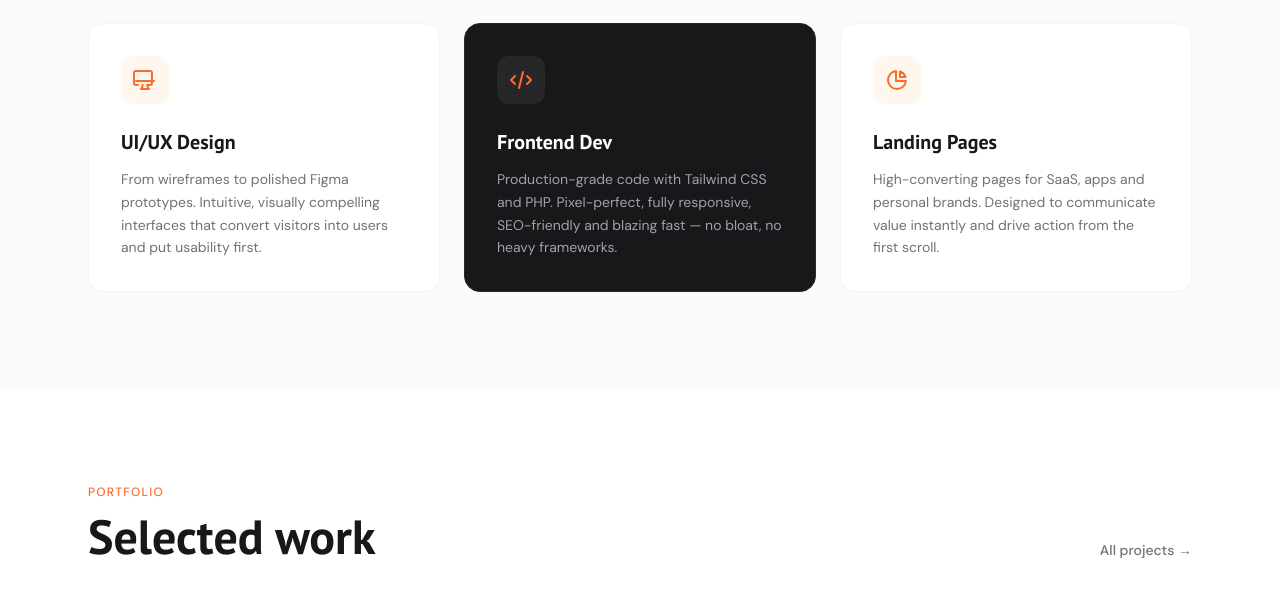
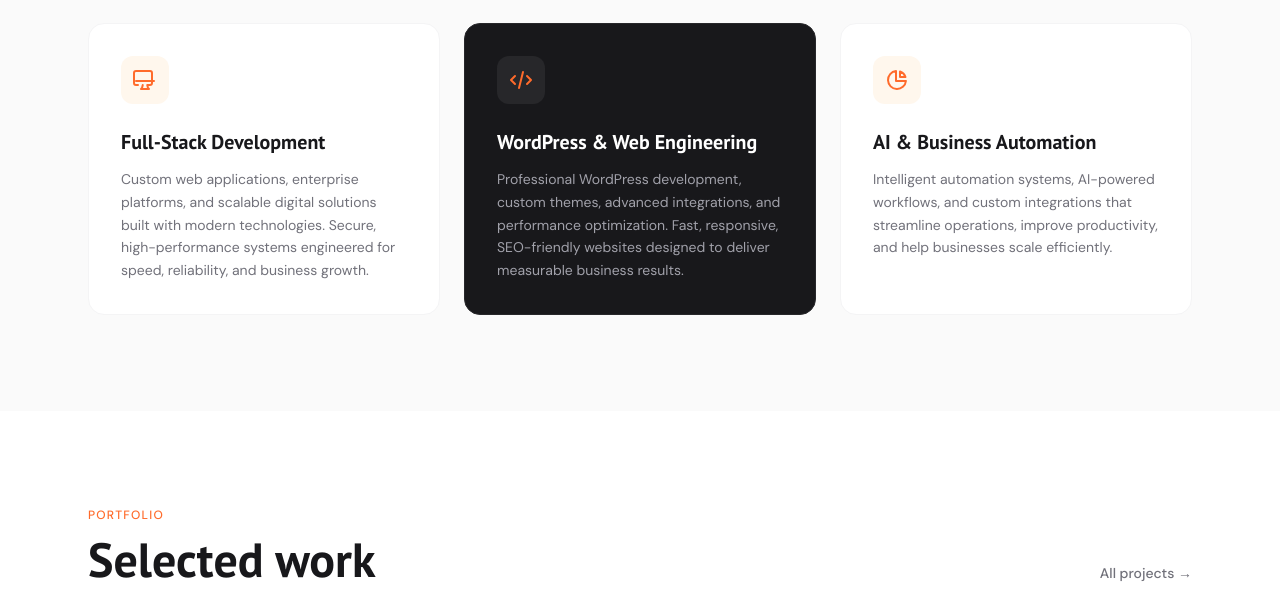
Before and after one commit to kayoluhayero-ship-it/Portfolio, a plain HTML site: page index.html in a window 1280 px wide. Shown: the part 1040-1635 px from the top of the page. Drawn offline with nearby package versions, Linux system fonts and the light colour scheme.

Commit message:
Update service descriptions and headings in index.html

```diff
--- a/index.html
+++ b/index.html
@@ -186,30 +186,50 @@
       <p class="reveal text-xs font-medium text-accent tracking-widest uppercase mb-3">What I do</p>
       <h2 class="reveal d1 font-display font-bold text-4xl md:text-5xl text-zinc-900 dark:text-white">Services</h2>
     </div>
+
     <div class="grid md:grid-cols-3 gap-6">
 
       <article class="reveal d1 card-h group bg-white dark:bg-zinc-900 rounded-2xl p-8 border border-zinc-100 dark:border-zinc-800 hover:border-accent">
         <div class="w-12 h-12 flex items-center justify-center bg-orange-50 dark:bg-zinc-800 rounded-xl mb-6 group-hover:bg-accent/10 transition-colors">
-          <svg class="w-6 h-6 text-accent" fill="none" viewBox="0 0 24 24" stroke="currentColor" aria-hidden="true"><path stroke-linecap="round" stroke-linejoin="round" stroke-width="2" d="M9.75 17L9 20l-1 1h8l-1-1-.75-3M3 13h18M5 17H3a2 2 0 01-2-2V5a2 2 0 012-2h14a2 2 0 012 2v10a2 2 0 01-2 2h-2"/></svg>
+          <svg class="w-6 h-6 text-accent" fill="none" viewBox="0 0 24 24" stroke="currentColor" aria-hidden="true">
+            <path stroke-linecap="round" stroke-linejoin="round" stroke-width="2" d="M9.75 17L9 20l-1 1h8l-1-1-.75-3M3 13h18M5 17H3a2 2 0 01-2-2V5a2 2 0 012-2h14a2 2 0 012 2v10a2 2 0 01-2 2h-2"/>
+          </svg>
         </div>
-        <h3 class="font-display font-bold text-xl text-zinc-900 dark:text-white mb-3">UI/UX Design</h3>
-        <p class="text-sm text-zinc-500 dark:text-zinc-400 leading-relaxed">From wireframes to polished Figma prototypes. Intuitive, visually compelling interfaces that convert visitors into users and put usability first.</p>
+        <h3 class="font-display font-bold text-xl text-zinc-900 dark:text-white mb-3">
+          Full-Stack Development
+        </h3>
+        <p class="text-sm text-zinc-500 dark:text-zinc-400 leading-relaxed">
+          Custom web applications, enterprise platforms, and scalable digital solutions built with modern technologies. Secure, high-performance systems engineered for speed, reliability, and business growth.
+        </p>
       </article>
 
       <article class="reveal d2 card-h group bg-zinc-900 dark:bg-zinc-800 rounded-2xl p-8 border border-zinc-800 hover:border-accent">
         <div class="w-12 h-12 flex items-center justify-center bg-zinc-800 dark:bg-zinc-700 rounded-xl mb-6 group-hover:bg-accent/20 transition-colors">
-          <svg class="w-6 h-6 text-accent" fill="none" viewBox="0 0 24 24" stroke="currentColor" aria-hidden="true"><path stroke-linecap="round" stroke-linejoin="round" stroke-width="2" d="M10 20l4-16m4 4l4 4-4 4M6 16l-4-4 4-4"/></svg>
+          <svg class="w-6 h-6 text-accent" fill="none" viewBox="0 0 24 24" stroke="currentColor" aria-hidden="true">
+            <path stroke-linecap="round" stroke-linejoin="round" stroke-width="2" d="M10 20l4-16m4 4l4 4-4 4M6 16l-4-4 4-4"/>
+          </svg>
         </div>
-        <h3 class="font-display font-bold text-xl text-white mb-3">Frontend Dev</h3>
-        <p class="text-sm text-zinc-400 leading-relaxed">Production-grade code with Tailwind CSS and PHP. Pixel-perfect, fully responsive, SEO-friendly and blazing fast — no bloat, no heavy frameworks.</p>
+        <h3 class="font-display font-bold text-xl text-white mb-3">
+          WordPress & Web Engineering
+        </h3>
+        <p class="text-sm text-zinc-400 leading-relaxed">
+          Professional WordPress development, custom themes, advanced integrations, and performance optimization. Fast, responsive, SEO-friendly websites designed to deliver measurable business results.
+        </p>
       </article>
 
       <article class="reveal d3 card-h group bg-white dark:bg-zinc-900 rounded-2xl p-8 border border-zinc-100 dark:border-zinc-800 hover:border-accent">
         <div class="w-12 h-12 flex items-center justify-center bg-orange-50 dark:bg-zinc-800 rounded-xl mb-6 group-hover:bg-accent/10 transition-colors">
-          <svg class="w-6 h-6 text-accent" fill="none" viewBox="0 0 24 24" stroke="currentColor" aria-hidden="true"><path stroke-linecap="round" stroke-linejoin="round" stroke-width="2" d="M11 3.055A9.001 9.001 0 1020.945 13H11V3.055z"/><path stroke-linecap="round" stroke-linejoin="round" stroke-width="2" d="M20.488 9H15V3.512A9.025 9.025 0 0120.488 9z"/></svg>
+          <svg class="w-6 h-6 text-accent" fill="none" viewBox="0 0 24 24" stroke="currentColor" aria-hidden="true">
+            <path stroke-linecap="round" stroke-linejoin="round" stroke-width="2" d="M11 3.055A9.001 9.001 0 1020.945 13H11V3.055z"/>
+            <path stroke-linecap="round" stroke-linejoin="round" stroke-width="2" d="M20.488 9H15V3.512A9.025 9.025 0 0120.488 9z"/>
+          </svg>
         </div>
-        <h3 class="font-display font-bold text-xl text-zinc-900 dark:text-white mb-3">Landing Pages</h3>
-        <p class="text-sm text-zinc-500 dark:text-zinc-400 leading-relaxed">High-converting pages for SaaS, apps and personal brands. Designed to communicate value instantly and drive action from the first scroll.</p>
+        <h3 class="font-display font-bold text-xl text-zinc-900 dark:text-white mb-3">
+          AI & Business Automation
+        </h3>
+        <p class="text-sm text-zinc-500 dark:text-zinc-400 leading-relaxed">
+          Intelligent automation systems, AI-powered workflows, and custom integrations that streamline operations, improve productivity, and help businesses scale efficiently.
+        </p>
       </article>
 
     </div>
```
